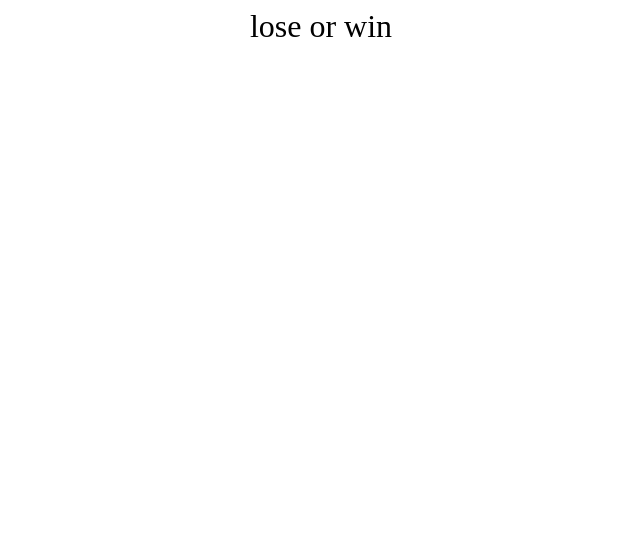
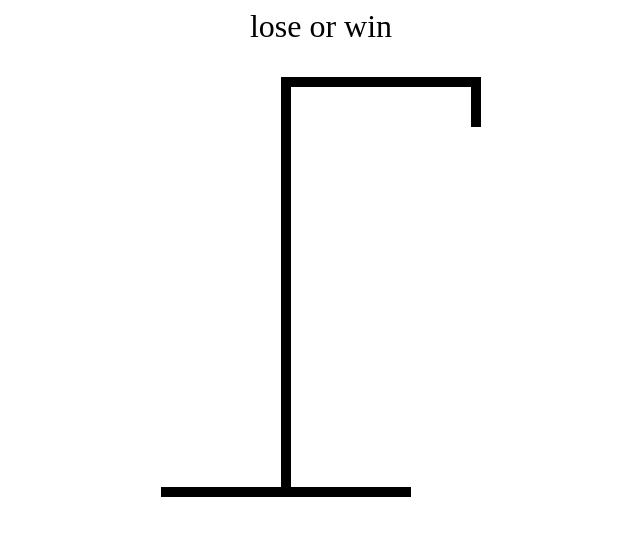
Before and after one commit to Ech0ke/hangmanTS, a React (Vite) app: page / in a window 1280 px wide. Shown: the top 536 px of the page, without its empty margins (319-959 px from the left). Built offline with nearby package versions, Linux system fonts and the light colour scheme.

Commit message:
Created hanging pole styles

```diff
--- a/src/App.tsx
+++ b/src/App.tsx
@@ -1,9 +1,11 @@
 import { useState } from "react";
 import words from "./data/wordList.json";
-import "./styles/appStyles.css";
+import "./styles/AppStyle.css";
+import HangmanDrawing from "./HangmanDrawing";
 
 function App() {
   const [wordToGuess, setWordToGuess] = useState(() => {
+    // return random word from word list
     return words[Math.floor(Math.random() * words.length)];
   });
 
@@ -11,6 +13,7 @@ function App() {
   return (
     <div className="app-wrapper">
       <div className="app-text-info">lose or win</div>
+      <HangmanDrawing />
     </div>
   );
 }
--- /dev/null
+++ b/src/HangmanDrawing.tsx
@@ -0,0 +1,16 @@
+import React from "react";
+import "./styles/HangmanDrawingStyle.css";
+function HangmanDrawing() {
+  return (
+    <div className="drawing-wrapper">
+      <div className="drawing-rope" />
+      <div className="drawing-side-pole" />
+      <div className="drawing-pole" />
+      <div className="drawing-base" />
+
+      <div />
+    </div>
+  );
+}
+
+export default HangmanDrawing;
--- /dev/null
+++ b/src/styles/HangmanDrawingStyle.css
@@ -0,0 +1,32 @@
+.drawing-wrapper {
+  position: relative;
+}
+
+.drawing-base {
+  height: 10px;
+  width: 250px;
+  background: black;
+}
+
+.drawing-pole {
+  height: 400px;
+  width: 10px;
+  background: black;
+  margin-left: 120px;
+}
+
+.drawing-side-pole {
+  height: 10px;
+  width: 200px;
+  background: black;
+  margin-left: 120px;
+}
+
+.drawing-rope {
+  position: absolute;
+  top: 0;
+  right: 0;
+  height: 50px;
+  width: 10px;
+  background: black;
+}
```
Also changed, not shown: src/styles/AppStyle.css (renamed from src/styles/appStyles.css).
